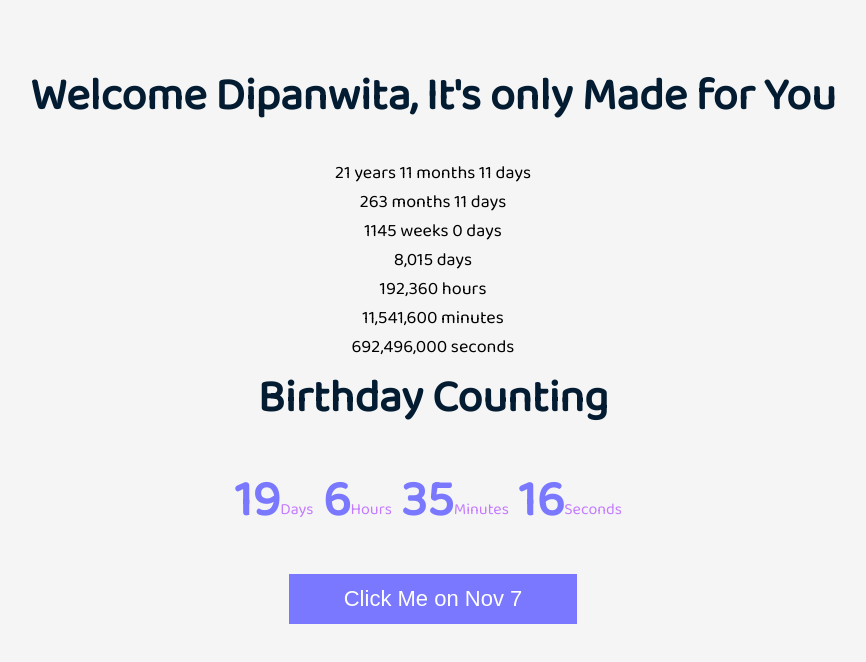
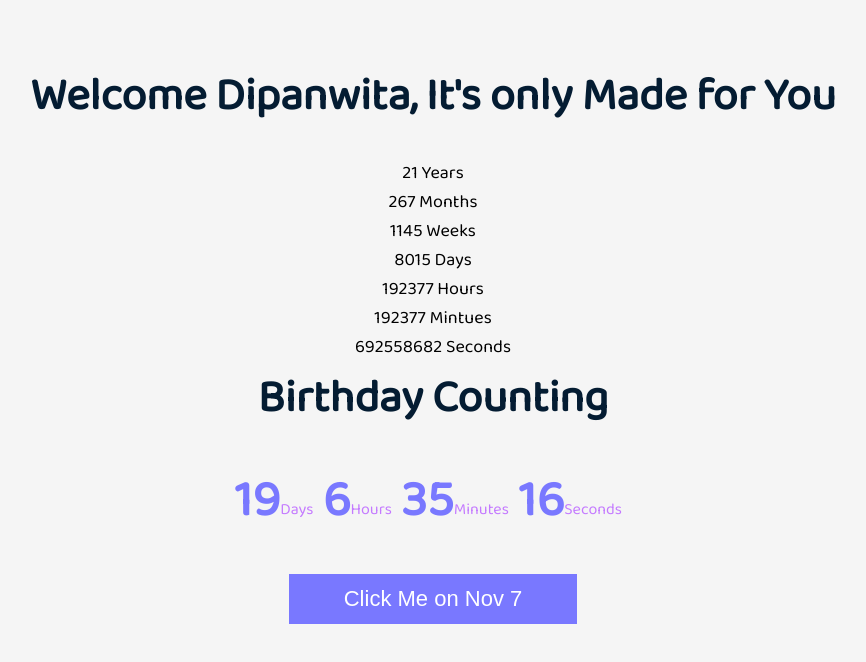
Before and after one commit to Darkethic06/watson-birthday, a plain HTML site: page index.html in a window 1280 px wide. Shown: the whole page, without its empty margins (207-1073 px from the left). Drawn offline with Linux system fonts and the light colour scheme.

Commit message:
Version 2.0.0

```diff
--- a/index.html
+++ b/index.html
@@ -14,13 +14,17 @@
         <h1 class="head">Welcome Dipanwita, It's only Made for You</h1>
         <br>
         <center style="font-size:18px ;">
-            21 years 11 months 11 days
-            <br> 263 months 11 days
-            <br> 1145 weeks 0 days
-            <br> 8,015 days
-            <br> 192,360 hours
-            <br> 11,541,600 minutes
-            <br> 692,496,000 seconds
+            <!-- 21 years 11 months 11 days -->
+            <span id="leftYTD"></span>
+            <!-- <br> 263 months 11 days -->
+            <br> <span id="leftMonth"></span>
+            <br> <span id="leftWeek"></span>
+            <br> <span id="leftDays"></span>
+            <br> <span id="leftHours"></span>
+            <!-- <br> 192,360 hours -->
+            <!-- <br> 11,541,600 minutes -->
+            <br><span id="leftMin"></span>
+           <br><span id="leftSec"></span>
         </center>
         <h2 class="head">Birthday Counting</h2>
         <br>
@@ -28,19 +32,19 @@
 
             <h2 class="time" id="days">
 
-            </h2> <span>Days</span>
+            </h2> <span class="td">Days</span>
             &nbsp;&nbsp;&nbsp;
             <h2 class="time" id="hours">
 
-            </h2><span>Hours</span>
+            </h2><span class="td">Hours</span>
             &nbsp;&nbsp;&nbsp;
             <h2 class="time" id="min">
 
-            </h2><span>Minutes</span>
+            </h2><span class="td">Minutes</span>
             &nbsp;&nbsp;&nbsp;
             <h2 class="time" id="sec">
 
-            </h2><span>Seconds</span>
+            </h2><span class="td">Seconds</span>
             &nbsp;&nbsp;&nbsp;
         </div>
         <button class="btn" id="btn">Click Me on Nov 7</button>
--- a/script.js
+++ b/script.js
@@ -11,7 +11,7 @@ let x = setInterval(() => {
 
     var sec = Math.floor((diff % (1000 * 60)) / (1000))
 
-    console.log(days, hours, min, sec);
+    // console.log(days, hours, min, sec);
     document.getElementById('days').innerHTML = days
     document.getElementById('hours').innerHTML = hours
     document.getElementById('min').innerHTML = min
@@ -24,3 +24,39 @@ let x = setInterval(() => {
 document.getElementById("btn").addEventListener("click",function(){
     alert("Please Click Me On November 7");
 })
+
+
+let a = setInterval(() => {
+    let leftDest = new Date('Mon Nov 7 2000 00:00:01').getTime();
+    let leftNow = new Date().getTime();
+
+    let leftDiff =  leftNow- leftDest;
+    let leftYear = Math.floor(leftDiff / (1000 * 60 * 60 * 24 * 365))
+    let leftMonth = Math.floor(leftDiff / (1000 * 60 * 60 * 24 * 30))
+    let leftWeek = Math.floor(leftDiff / (1000 * 60 * 60 * 24 *7))
+
+    let leftDays = Math.floor(leftDiff / (1000 * 60 * 60 * 24))
+
+    let leftHours = Math.floor((leftDiff / (1000 * 60 * 60 )))
+    let leftMin = Math.floor((leftDiff / (1000 * 60 * 60)))
+
+    var leftSec = Math.floor((leftDiff / (1000)))
+
+    // console.log(leftDays, leftHours, leftMin, leftSec);
+    document.getElementById('leftMonth').innerHTML = leftMonth + " Months"
+
+    document.getElementById('leftWeek').innerHTML = leftWeek + " Weeks"
+
+    document.getElementById('leftDays').innerHTML = leftDays + " Days "
+    document.getElementById('leftHours').innerHTML = leftHours + " Hours"
+    document.getElementById('leftMin').innerHTML = leftMin + " Mintues"
+    document.getElementById('leftSec').innerHTML = leftSec + " Seconds"
+    document.getElementById('leftYTD').innerHTML =  leftYear + " Years"
+
+
+
+
+}, 1000);
+
+
+// 3600 *1000 = 3600000 /1000
--- a/style.css
+++ b/style.css
@@ -42,7 +42,7 @@ body {
 
 }
 
-span {
+.td {
     margin-top: 1.1rem;
     color: #C47AFF;
     font-weight: 500;
```
